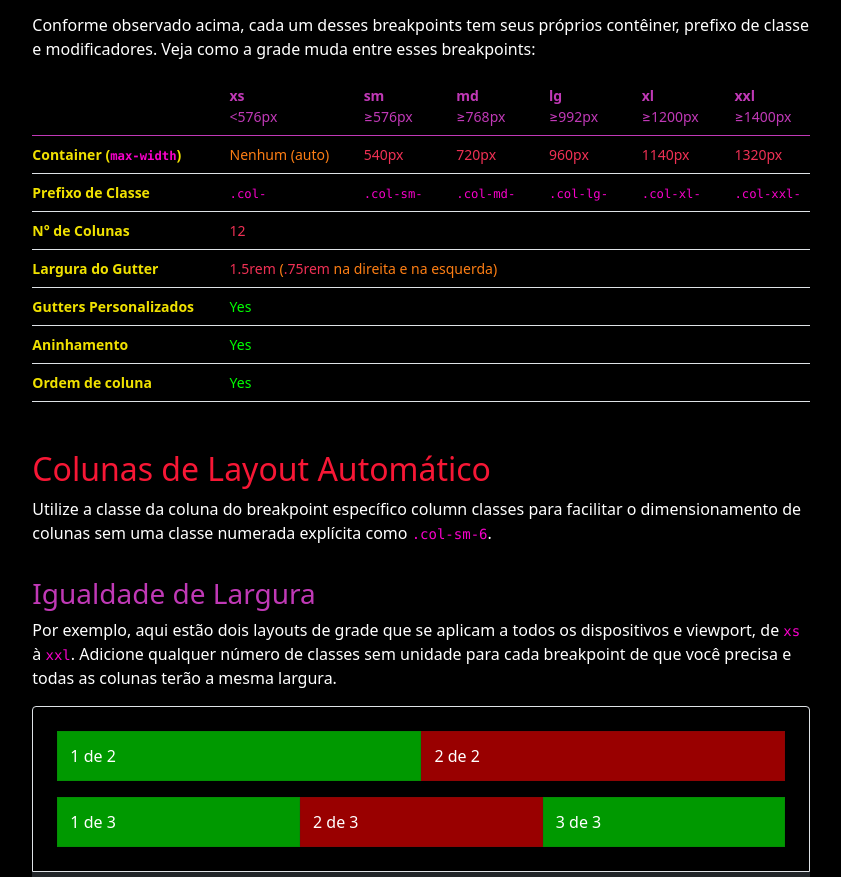
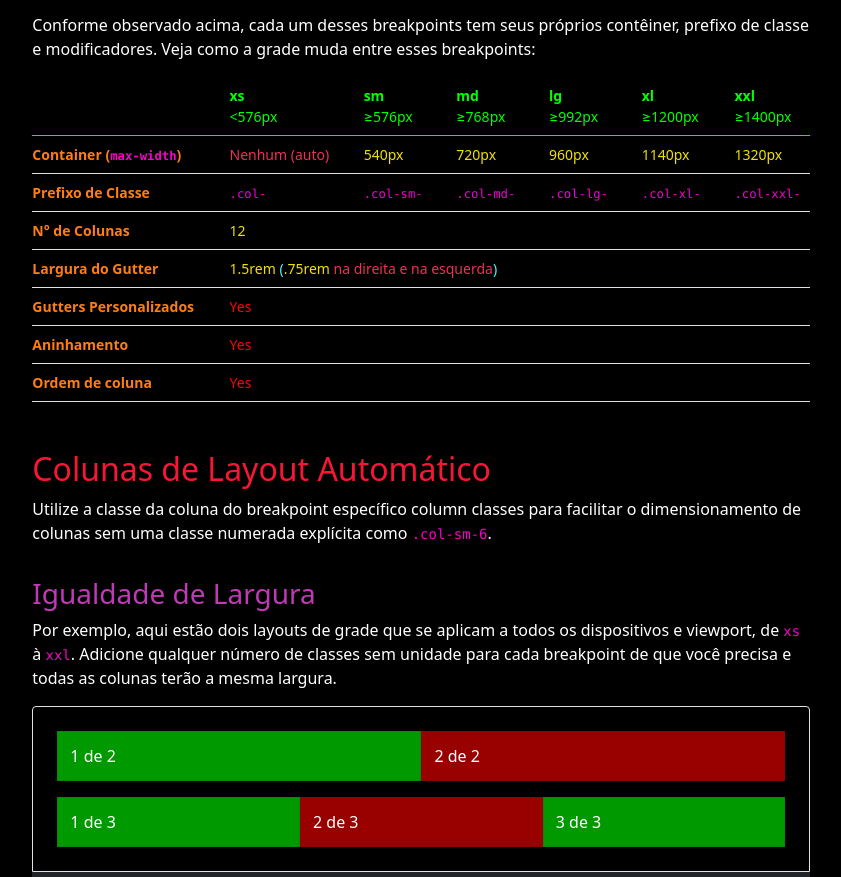
Before and after one commit to poluxsandra/docs-bootstrap5, a website: page src/pages/layout/grid.html in a window 1280 px wide. Shown: the part 2336-3213 px from the top of the page, without its empty margins (233-1074 px from the left). Drawn offline with Linux system fonts and the light colour scheme.

Commit message:
style(): estilizada as tabelas da página grid.html
* Seguindo o commit b2b9432.

```diff
--- a/src/pages/layout/grid.html
+++ b/src/pages/layout/grid.html
@@ -92,7 +92,7 @@
                 <p>Conforme observado acima, cada um desses breakpoints tem seus próprios contêiner, prefixo de classe e modificadores. Veja como a grade muda entre esses breakpoints:
                 </p>
                 <table class="table mb-4">
-                    <thead class="na1">
+                    <thead class="nt1">
                         <tr>
                             <th scope="col">
                             <th scope="col">
@@ -117,16 +117,16 @@
                     </thead>
                     <tbody class="vl1">
                         <tr>
-                            <th class="text-nowrap" scope="row">Container (<code>max-width</code>)
-                            <td class="doc1">Nenhum (auto)
-                            <td class="tg1">540px
-                            <td class="tg1">720px
-                            <td class="tg1">960px
-                            <td class="tg1">1140px
-                            <td class="tg1">1320px
+                            <th class="text-nowrap doc1" scope="row">Container (<code>max-width</code>)
+                            <td class="tg1">Nenhum (auto)
+                            <td>540px
+                            <td>720px
+                            <td>960px
+                            <td>1140px
+                            <td>1320px
                         </tr>
                         <tr>
-                            <th class="text-nowrap" scope="row">Prefixo de Classe
+                            <th class="text-nowrap doc1" scope="row">Prefixo de Classe
                             <td><code>.col-</code>
                             <td><code>.col-sm-</code>
                             <td><code>.col-md-</code>
@@ -135,24 +135,24 @@
                             <td><code>.col-xxl-</code>
                         </tr>
                         <tr>
-                            <th class="text-nowrap" scope="row">N° de Colunas
-                            <td colspan="6" class="tg1">12
+                            <th class="text-nowrap doc1" scope="row">N° de Colunas
+                            <td colspan="6">12
                         </tr>
                         <tr>
-                            <th class="text-nowrap" scope="row">Largura do Gutter
-                            <td colspan="6" class="tg1">1.5rem <span class="doc1">(</span>.75rem<span class="doc1"> na direita e na esquerda)</span>
+                            <th class="text-nowrap doc1" scope="row">Largura do Gutter
+                            <td colspan="6">1.5rem <span class="ig1">(</span>.75rem<span class="tg1"> na direita e na esquerda</span><span class="ig1">)</span>
                         </tr>
                         <tr>
-                            <th class="text-nowrap" scope="row">Gutters Personalizados
-                            <td colspan="6"><a href="../layout/gutters.html">Yes</a>
+                            <th class="text-nowrap doc1" scope="row">Gutters Personalizados
+                            <td colspan="6"><a href="../layout/gutters.html" class="linktable">Yes</a>
                         </tr>
                         <tr>
-                            <th class="text-nowrap" scope="row">Aninhamento
-                            <td colspan="6"><a href="#nesting">Yes</a>
+                            <th class="text-nowrap doc1" scope="row">Aninhamento
+                            <td colspan="6"><a href="#nesting " class="linktable">Yes</a>
                         </tr>
                         <tr>
-                            <th class="text-nowrap" scope="row">Ordem de coluna
-                            <td colspan="6"><a href="../layout/colunas.html#reordering">Yes</a>
+                            <th class="text-nowrap doc1" scope="row">Ordem de coluna
+                            <td colspan="6"><a href="../layout/colunas.html#reordering" class="linktable">Yes</a>
                         </tr>
                     </tbody>
                 </table>
```
